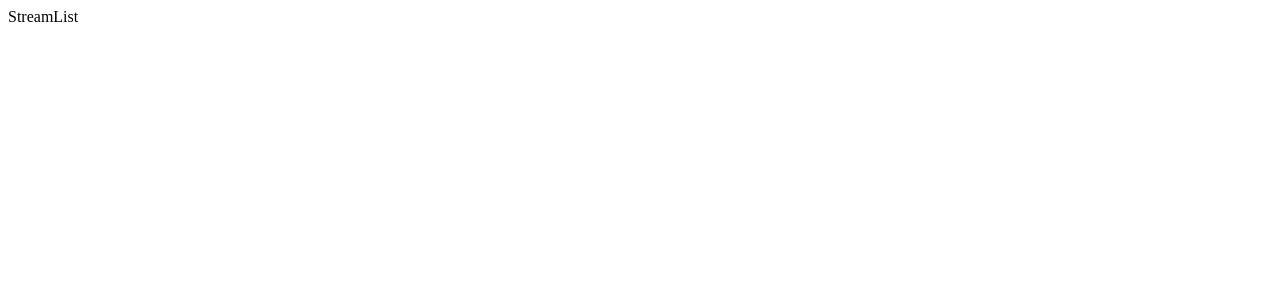
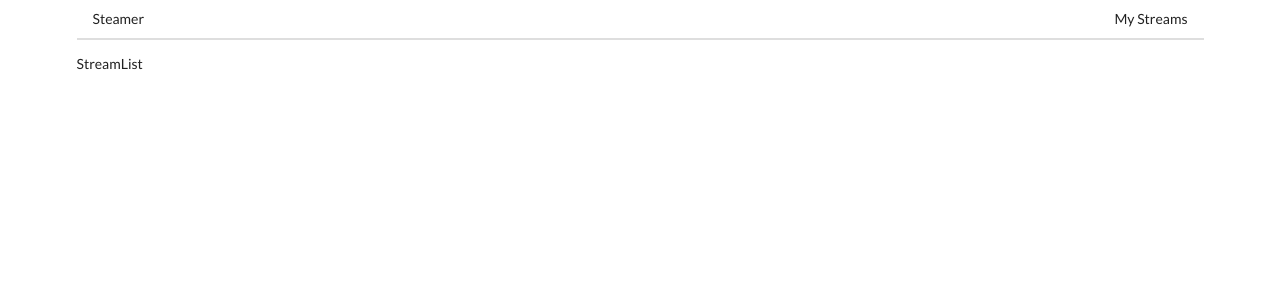
Before and after one commit to ecarlste/react-redux-experiments, a React (Create React App) app in the folder streams/client/: page / in a window 1280 px wide. Shown: the top 300 px of the page. Built offline with nearby package versions, Linux system fonts and the light colour scheme.

Commit message:
Created header component for top nav

```diff
--- a/streams/client/package.json
+++ b/streams/client/package.json
@@ -6,7 +6,8 @@
     "react": "^16.8.4",
     "react-dom": "^16.8.4",
     "react-router-dom": "^4.3.1",
-    "react-scripts": "2.1.8"
+    "react-scripts": "2.1.8",
+    "semantic-ui-css": "^2.4.1"
   },
   "scripts": {
     "start": "react-scripts start",
--- a/streams/client/src/components/App.js
+++ b/streams/client/src/components/App.js
@@ -1,17 +1,19 @@
 import React, { Component, Fragment } from 'react';
-import { BrowserRouter as Router, Route, Link } from 'react-router-dom';
+import { BrowserRouter as Router, Route } from 'react-router-dom';
 import StreamCreate from './streams/StreamCreate';
 import StreamDelete from './streams/StreamDelete';
 import StreamEdit from './streams/StreamEdit';
 import StreamList from './streams/StreamList';
 import StreamShow from './streams/StreamShow';
+import Header from './Header';
 
 export default class App extends Component {
   render() {
     return (
-      <div>
+      <div className="ui container">
         <Router>
           <Fragment>
+            <Header />
             <Route path="/" exact component={StreamList} />
             <Route path="/streams/create" component={StreamCreate} />
             <Route path="/streams/show" component={StreamShow} />
--- /dev/null
+++ b/streams/client/src/components/Header.js
@@ -0,0 +1,19 @@
+import React, { Component } from 'react';
+import { Link } from 'react-router-dom';
+
+export default class Header extends Component {
+  render() {
+    return (
+      <div className="ui secondary pointing menu">
+        <Link to="/" className="item">
+          Steamer
+        </Link>
+        <div className="right menu">
+          <Link to="/" className="item">
+            My Streams
+          </Link>
+        </div>
+      </div>
+    );
+  }
+}
--- a/streams/client/src/index.js
+++ b/streams/client/src/index.js
@@ -1,6 +1,6 @@
 import React from 'react';
 import ReactDOM from 'react-dom';
-
+import 'semantic-ui-css/semantic.min.css';
 import App from './components/App';
 
 ReactDOM.render(<App />, document.querySelector('#root'));
```
Also changed, not shown: 1 other file (tests, documents, lock files or other folders).
